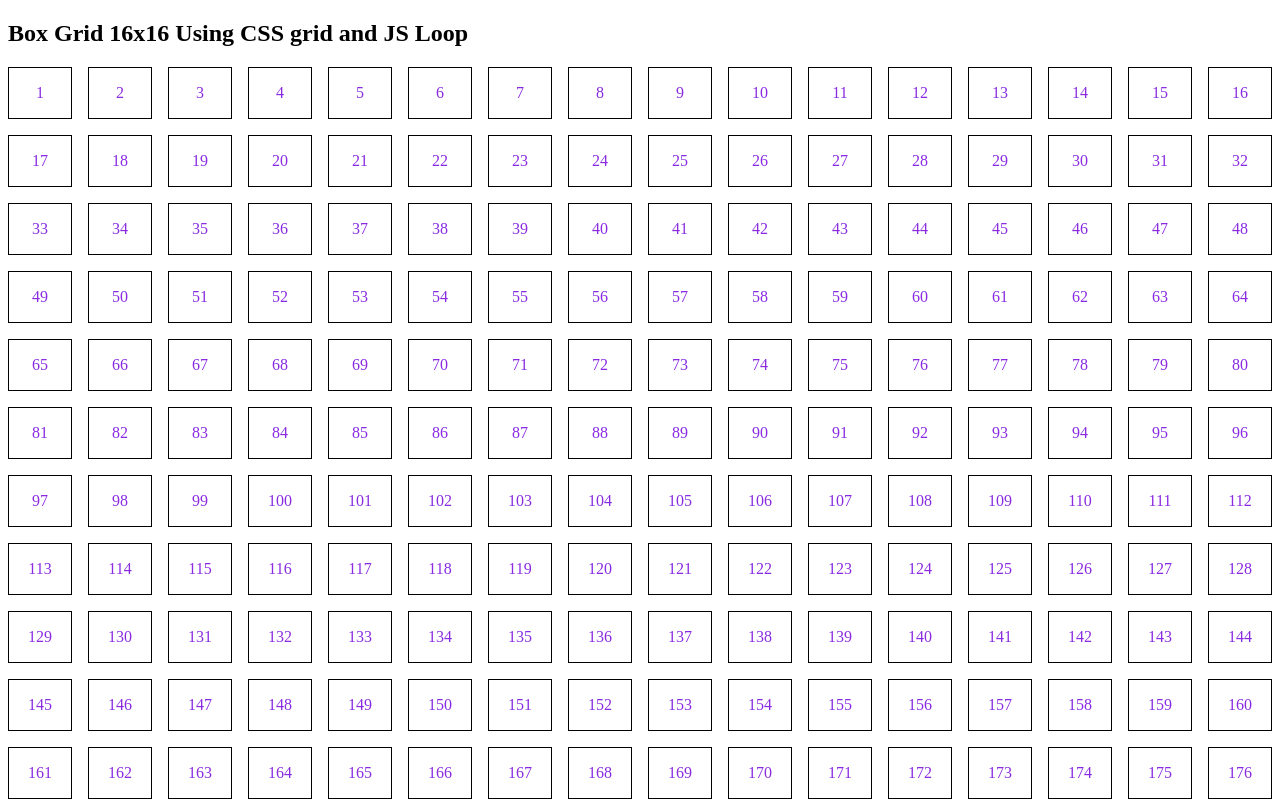
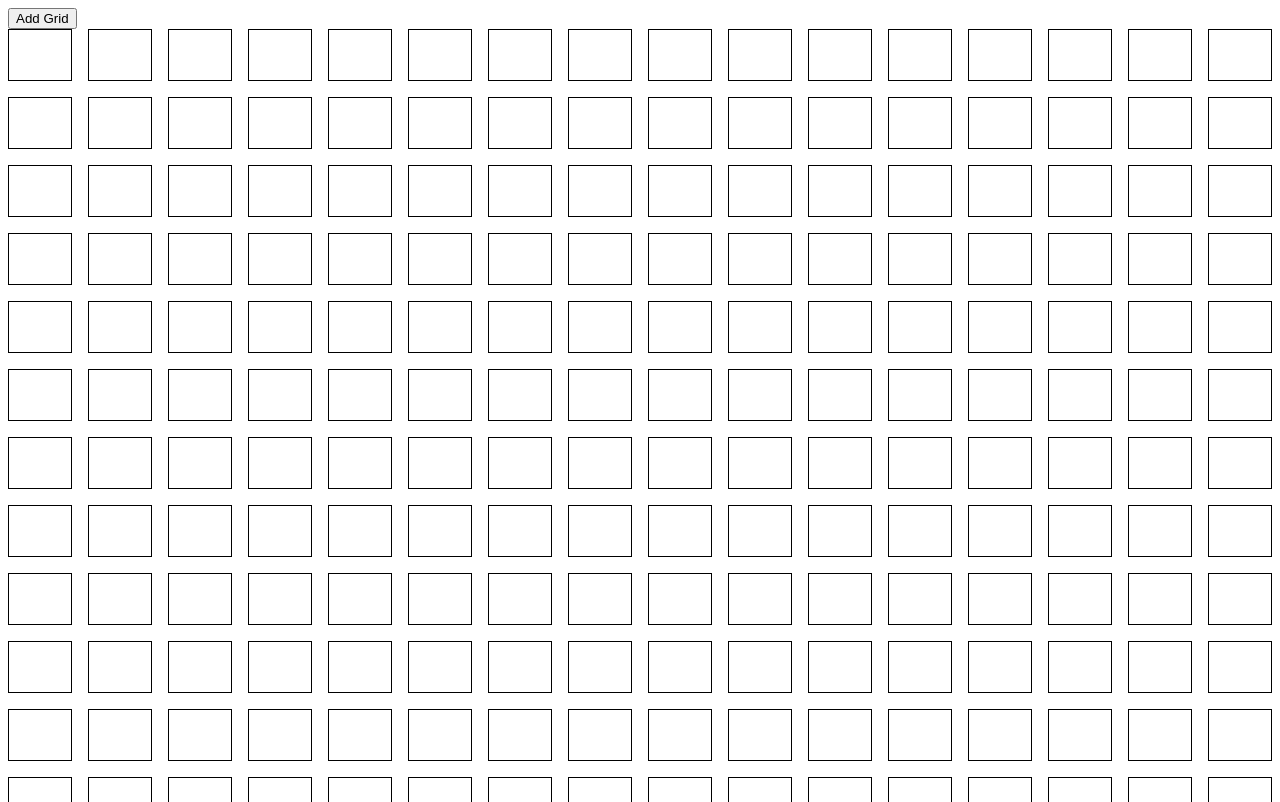
Before and after one commit to therealcheng/odin-foundations-etch-a-sketch, a website built with Parcel: page index.html in a window 1280 px wide. Shown: the top 802 px of the page. Built offline with nearby package versions, Linux system fonts and the light colour scheme.

Commit message:
New Grid button

```diff
--- a/index.html
+++ b/index.html
@@ -9,7 +9,7 @@
     <link rel="stylesheet" type="text/css" href="styles.css" />
   </head>
   <body>
-    <h2 class="check">Box Grid 16x16 Using CSS grid and JS Loop</h2>
+    <button>Add Grid</button>
     <div class="grid-container"></div>
   </body>
 </html>
--- a/styles.css
+++ b/styles.css
@@ -14,5 +14,5 @@
   padding: 1em;
   border: 1px solid rgb(0, 0, 0);
   text-align: center;
-  color: blueviolet;
+  color: rgb(255, 255, 255);
 }
```
